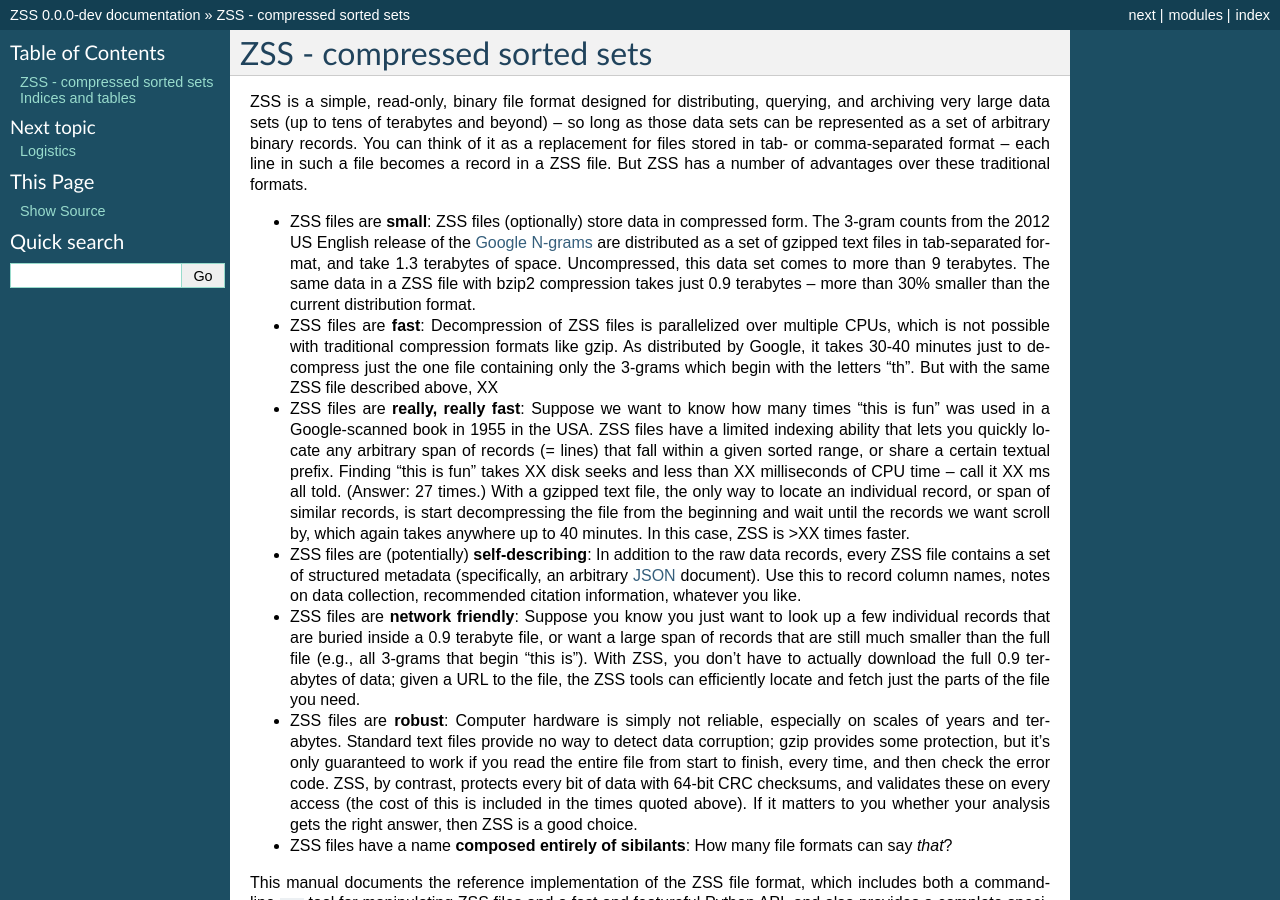
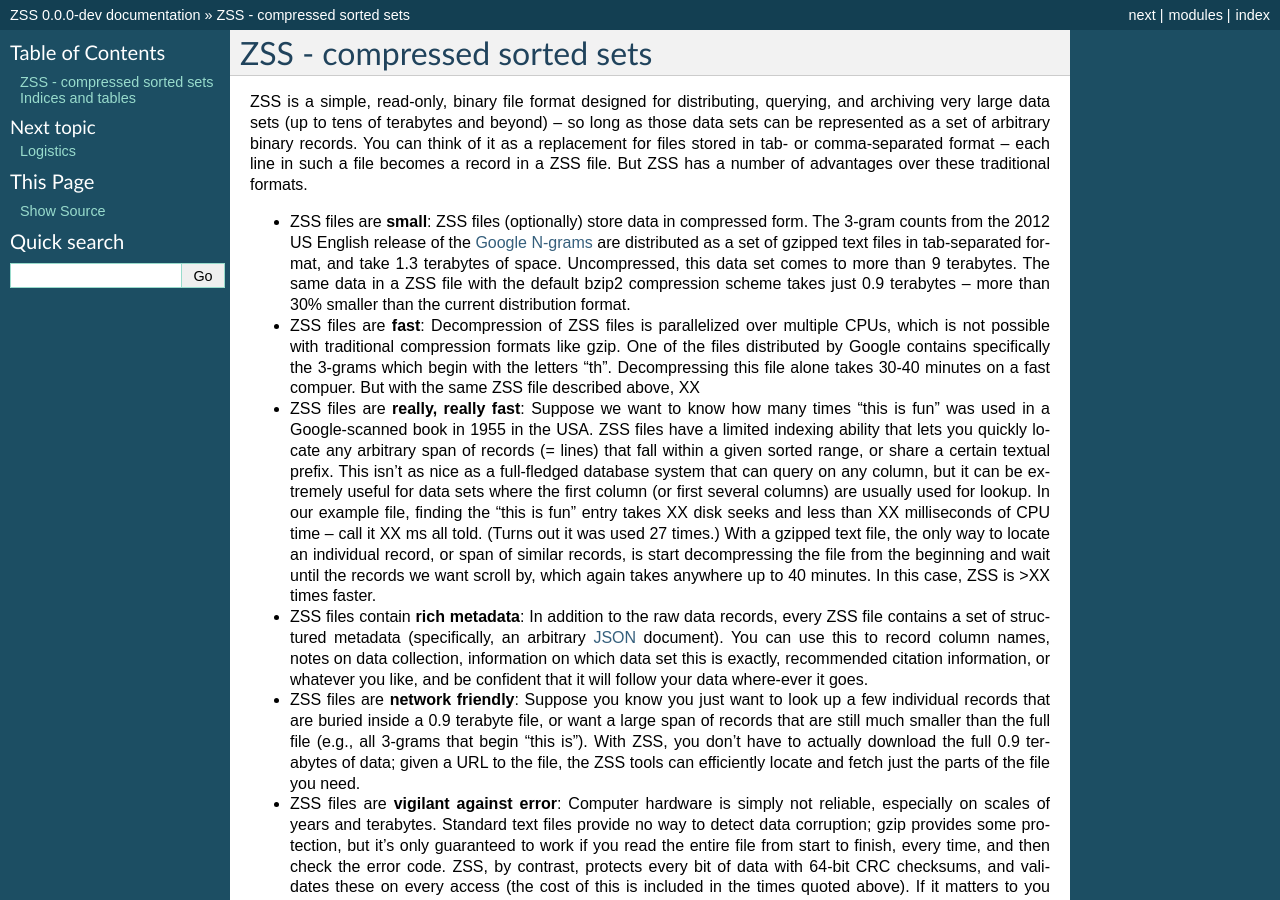
Before and after one commit to njsmith/zs, a Sphinx documentation site: the page built from doc/index.rst, in a window 1280 px wide and 900 px high. Built offline with Sphinx 7.4.7, drawn with Linux system fonts in a browser that asks for light colours.

Commit message:
doc tweaks

```diff
--- a/doc/index.rst
+++ b/doc/index.rst
@@ -20,35 +20,40 @@
   <http://storage.googleapis.com/books/ngrams/books/datasetsv2.html>`_
   are distributed as a set of gzipped text files in tab-separated
   format, and take 1.3 terabytes of space. Uncompressed, this data set
-  comes to more than 9 terabytes. The same data in a ZSS file with
-  bzip2 compression takes just 0.9 terabytes -- more than 30% smaller
-  than the current distribution format.
+  comes to more than 9 terabytes. The same data in a ZSS file with the
+  default bzip2 compression scheme takes just 0.9 terabytes -- more
+  than 30% smaller than the current distribution format.
 
 * ZSS files are **fast**: Decompression of ZSS files is parallelized
   over multiple CPUs, which is not possible with traditional
-  compression formats like gzip. As distributed by Google, it takes
-  30-40 minutes just to decompress just the one file containing only
-  the 3-grams which begin with the letters "th". But with the same ZSS
-  file described above, XX
+  compression formats like gzip. One of the files distributed by
+  Google contains specifically the 3-grams which begin with the
+  letters "th". Decompressing this file alone takes 30-40 minutes on a
+  fast compuer. But with the same ZSS file described above, XX
 
 * ZSS files are **really, really fast**: Suppose we want to know how
   many times "this is fun" was used in a Google-scanned book in 1955
   in the USA. ZSS files have a limited indexing ability that lets you
   quickly locate any arbitrary span of records (= lines) that fall
-  within a given sorted range, or share a certain textual prefix.
-  Finding "this is fun" takes XX disk seeks and less than XX
-  milliseconds of CPU time -- call it XX ms all told. (Answer:
-  27 times.) With a gzipped text file, the only way to locate an
-  individual record, or span of similar records, is start
-  decompressing the file from the beginning and wait until the records
-  we want scroll by, which again takes anywhere up to 40 minutes. In
-  this case, ZSS is >XX times faster.
+  within a given sorted range, or share a certain textual prefix. This
+  isn't as nice as a full-fledged database system that can query on
+  any column, but it can be extremely useful for data sets where the
+  first column (or first several columns) are usually used for
+  lookup. In our example file, finding the "this is fun" entry takes
+  XX disk seeks and less than XX milliseconds of CPU time -- call it
+  XX ms all told. (Turns out it was used 27 times.) With a gzipped
+  text file, the only way to locate an individual record, or span of
+  similar records, is start decompressing the file from the beginning
+  and wait until the records we want scroll by, which again takes
+  anywhere up to 40 minutes. In this case, ZSS is >XX times faster.
 
-* ZSS files are (potentially) **self-describing**: In addition to the
-  raw data records, every ZSS file contains a set of structured
-  metadata (specifically, an arbitrary `JSON <http://json.org>`_
-  document). Use this to record column names, notes on data
-  collection, recommended citation information, whatever you like.
+* ZSS files contain **rich metadata**: In addition to the raw data
+  records, every ZSS file contains a set of structured metadata
+  (specifically, an arbitrary `JSON <http://json.org>`_ document). You
+  can use this to record column names, notes on data collection,
+  information on which data set this is exactly, recommended citation
+  information, or whatever you like, and be confident that it will
+  follow your data where-ever it goes.
 
 * ZSS files are **network friendly**: Suppose you know you just want to
   look up a few individual records that are buried inside a 0.9
@@ -58,15 +63,16 @@
   terabytes of data; given a URL to the file, the ZSS tools can
   efficiently locate and fetch just the parts of the file you need.
 
-* ZSS files are **robust**: Computer hardware is simply not reliable,
-  especially on scales of years and terabytes. Standard text files
-  provide no way to detect data corruption; gzip provides some
-  protection, but it's only guaranteed to work if you read the entire
-  file from start to finish, every time, and then check the error
-  code. ZSS, by contrast, protects every bit of data with 64-bit CRC
-  checksums, and validates these on every access (the cost of this is
-  included in the times quoted above). If it matters to you whether
-  your analysis gets the right answer, then ZSS is a good choice.
+* ZSS files are **vigilant against error**: Computer hardware is
+  simply not reliable, especially on scales of years and
+  terabytes. Standard text files provide no way to detect data
+  corruption; gzip provides some protection, but it's only guaranteed
+  to work if you read the entire file from start to finish, every
+  time, and then check the error code. ZSS, by contrast, protects
+  every bit of data with 64-bit CRC checksums, and validates these on
+  every access (the cost of this is included in the times quoted
+  above). If it matters to you whether your analysis gets the right
+  answer, then ZSS is a good choice.
 
 * ZSS files have a name **composed entirely of sibilants**: How many
   file formats can say *that*?
```
Also changed, not shown: README.rst (+17 -35 lines).
